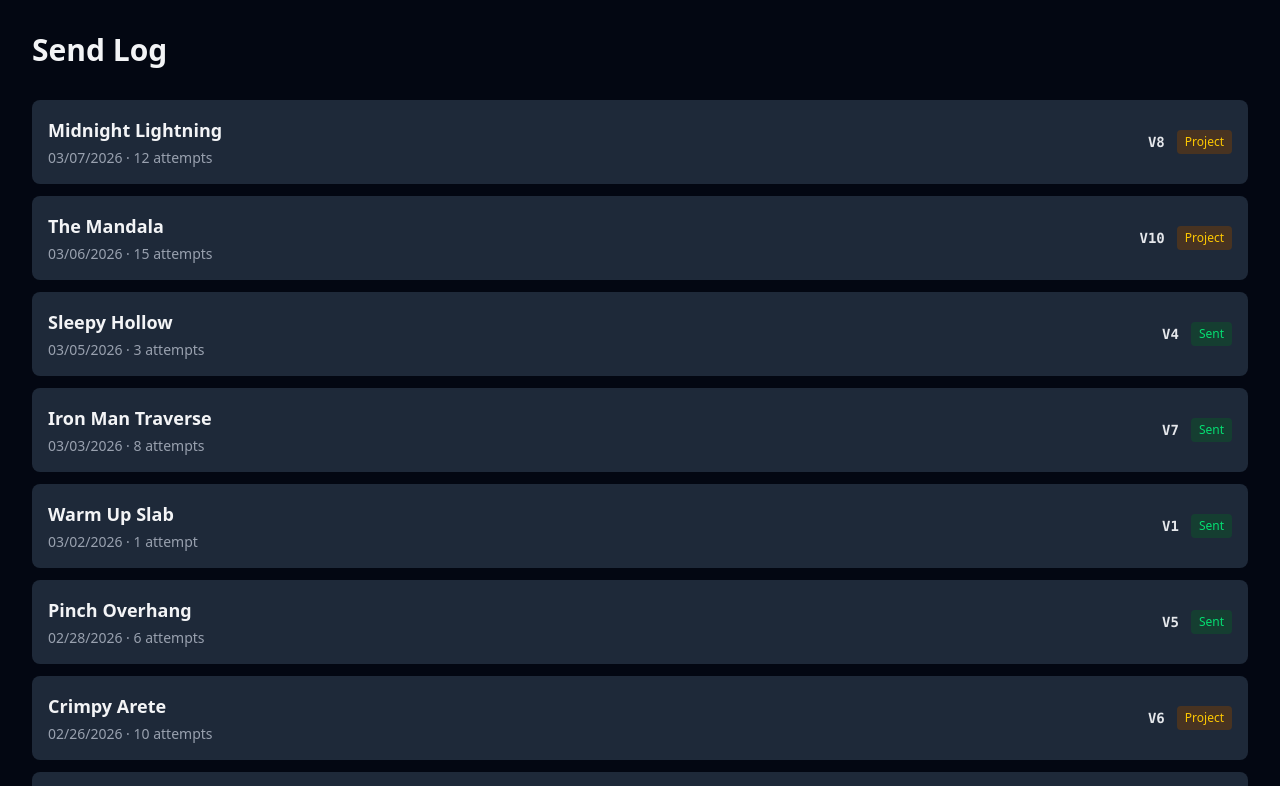
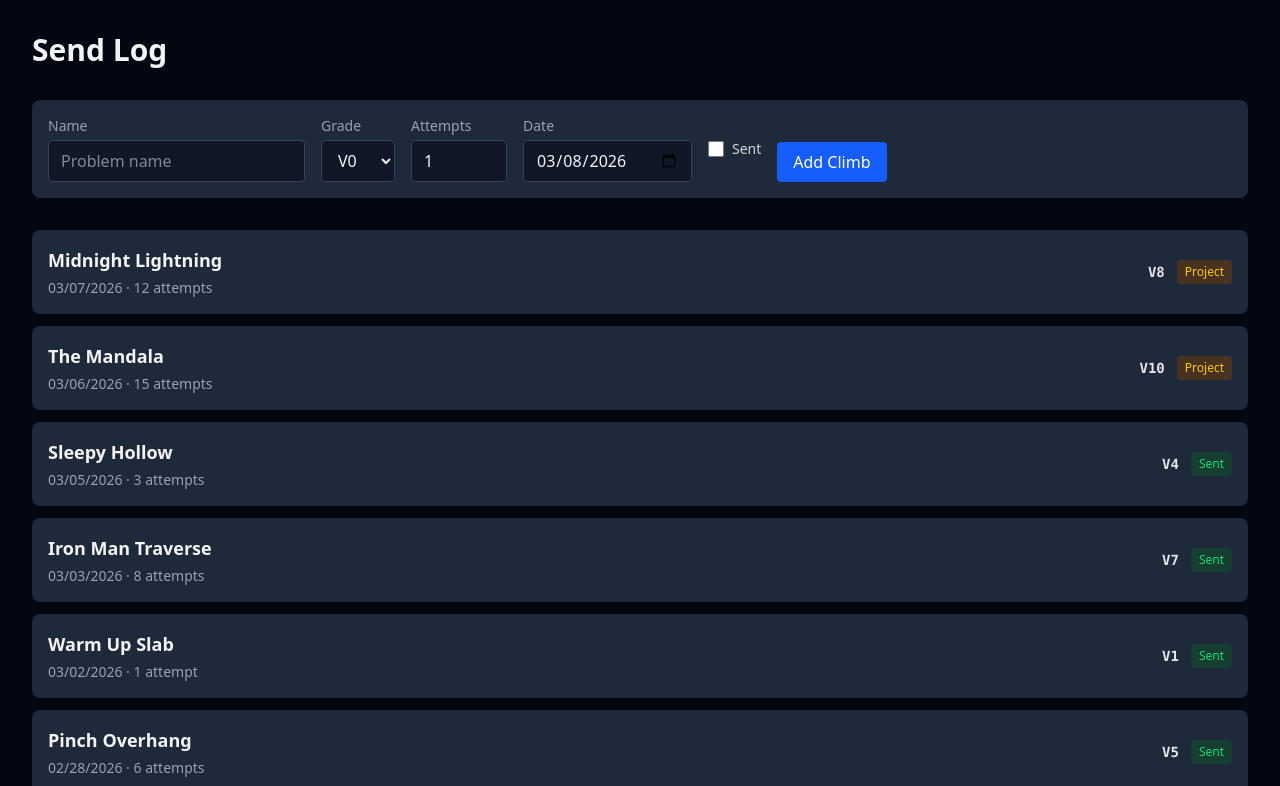
Before and after one commit to aaronvb/send-log, a Next.js app: page / in a window 1280 px wide. Shown: the top 786 px of the page. Built offline with nearby package versions, Linux system fonts and the light colour scheme.

Commit message:
feat(components): add climb form with validation and page wiring
Controlled form with name, grade dropdown (V0-V10), attempts,
sent checkbox, and date fields. Resets to defaults on submit.
Wired into page above climb list with addClimb handler.

```diff
--- a/app/page.tsx
+++ b/app/page.tsx
@@ -2,6 +2,7 @@
 
 import { useState } from 'react'
 import { Climb, SEED_CLIMBS } from '@/data/seed-climbs'
+import { ClimbForm } from '@/components/ClimbForm'
 import { ClimbList } from '@/components/ClimbList'
 
 const sortByDateDesc = (climbs: Climb[]) =>
@@ -22,8 +23,9 @@ export default function Home() {
     <main className="min-h-screen p-8">
       <h1 className="text-3xl font-bold mb-8">Send Log</h1>
 
-      {/* ClimbForm will be wired here */}
-      <div className="mb-8" />
+      <div className="mb-8">
+        <ClimbForm onAdd={addClimb} />
+      </div>
 
       <ClimbList climbs={climbs} />
     </main>
--- /dev/null
+++ b/components/ClimbForm.tsx
@@ -0,0 +1,101 @@
+import { useState } from 'react'
+import { Climb } from '@/data/seed-climbs'
+
+interface ClimbFormProps {
+  onAdd: (climb: Omit<Climb, 'id'>) => void
+}
+
+const GRADES = ['V0', 'V1', 'V2', 'V3', 'V4', 'V5', 'V6', 'V7', 'V8', 'V9', 'V10']
+
+const todayString = () => new Date().toISOString().split('T')[0]
+
+export const ClimbForm = ({ onAdd }: ClimbFormProps) => {
+  const [name, setName] = useState('')
+  const [grade, setGrade] = useState('V0')
+  const [attempts, setAttempts] = useState(1)
+  const [sent, setSent] = useState(false)
+  const [date, setDate] = useState(todayString)
+
+  const handleSubmit = (e: React.FormEvent) => {
+    e.preventDefault()
+    onAdd({ name, grade, attempts, sent, date })
+    setName('')
+    setGrade('V0')
+    setAttempts(1)
+    setSent(false)
+    setDate(todayString())
+  }
+
+  return (
+    <form onSubmit={handleSubmit} className="bg-gray-800 rounded-lg p-4 flex flex-wrap items-end gap-4">
+      <div className="flex flex-col gap-1">
+        <label htmlFor="climb-name" className="text-sm text-gray-400">Name</label>
+        <input
+          id="climb-name"
+          type="text"
+          required
+          value={name}
+          onChange={(e) => setName(e.target.value)}
+          className="bg-gray-900 border border-gray-700 rounded px-3 py-2 text-gray-100 focus:outline-none focus:border-blue-500"
+          placeholder="Problem name"
+        />
+      </div>
+
+      <div className="flex flex-col gap-1">
+        <label htmlFor="climb-grade" className="text-sm text-gray-400">Grade</label>
+        <select
+          id="climb-grade"
+          value={grade}
+          onChange={(e) => setGrade(e.target.value)}
+          className="bg-gray-900 border border-gray-700 rounded px-3 py-2 text-gray-100 focus:outline-none focus:border-blue-500"
+        >
+          {GRADES.map((g) => (
+            <option key={g} value={g}>{g}</option>
+          ))}
+        </select>
+      </div>
+
+      <div className="flex flex-col gap-1">
+        <label htmlFor="climb-attempts" className="text-sm text-gray-400">Attempts</label>
+        <input
+          id="climb-attempts"
+          type="number"
+          min={1}
+          required
+          value={attempts}
+          onChange={(e) => setAttempts(Number(e.target.value))}
+          className="bg-gray-900 border border-gray-700 rounded px-3 py-2 text-gray-100 w-24 focus:outline-none focus:border-blue-500"
+        />
+      </div>
+
+      <div className="flex flex-col gap-1">
+        <label htmlFor="climb-date" className="text-sm text-gray-400">Date</label>
+        <input
+          id="climb-date"
+          type="date"
+          required
+          value={date}
+          onChange={(e) => setDate(e.target.value)}
+          className="bg-gray-900 border border-gray-700 rounded px-3 py-2 text-gray-100 focus:outline-none focus:border-blue-500"
+        />
+      </div>
+
+      <label className="flex items-center gap-2 cursor-pointer self-center">
+        <input
+          type="checkbox"
+          checked={sent}
+          onChange={(e) => setSent(e.target.checked)}
+          className="w-4 h-4 rounded border-gray-700 bg-gray-900 text-green-500 focus:ring-0"
+        />
+        <span className="text-sm text-gray-300">Sent</span>
+      </label>
+
+      <button
+        type="submit"
+        className="bg-blue-600 hover:bg-blue-700 text-white font-medium px-4 py-2 rounded transition-colors"
+      >
+        Add Climb
+      </button>
+    </form>
+  )
+}
```
